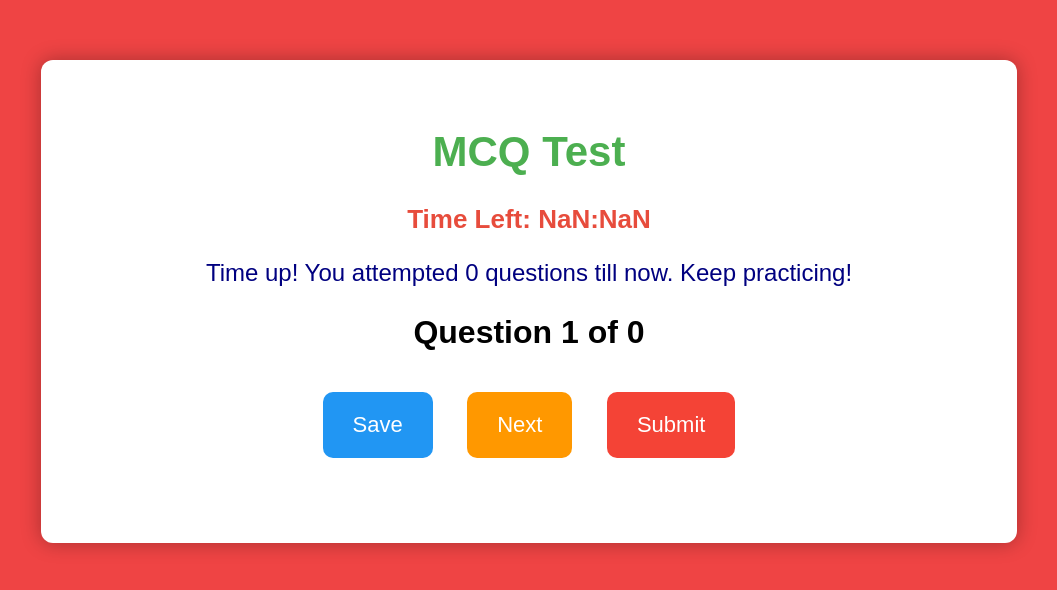
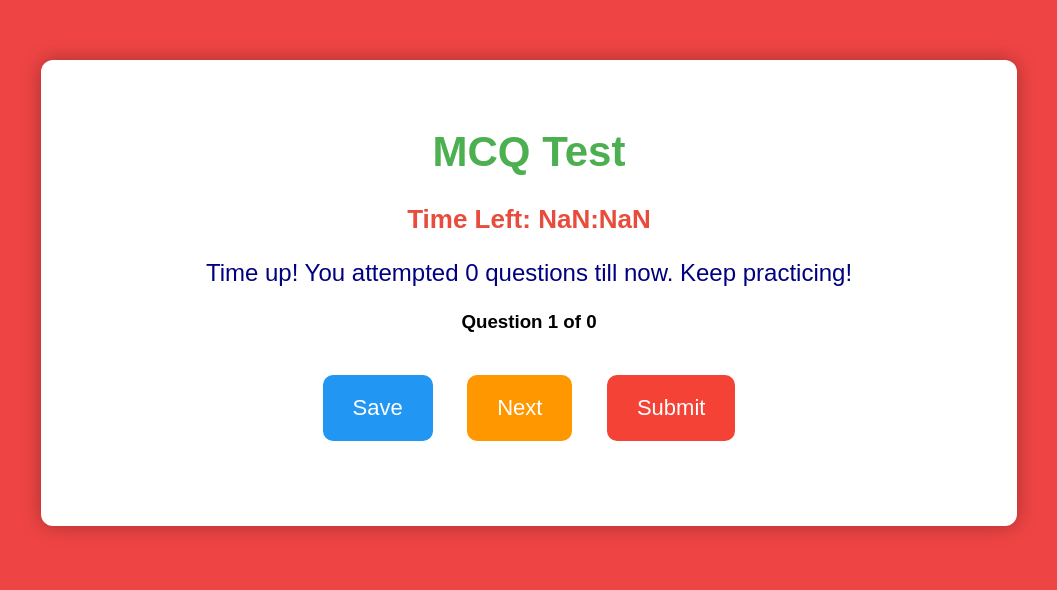
Before and after one commit to Amzt-pixel/software, a plain HTML site: page web.html in a window 1280 px wide. Both pictures are taken after a click on the button "Start Test". Shown: the whole page, without its empty margins (111-1168 px from the left). Drawn offline with Linux system fonts and the light colour scheme.

Commit message:
Update web.html

```diff
--- a/web.html
+++ b/web.html
@@ -39,7 +39,7 @@
             <div id="timer">Time Left: <span id="timeLeft"></span></div>
             <p id="timeUpMessage"></p>
 
-            <h2 id="questionNumber"></h2>
+            <h3 id="questionNumber"></h3>
             <h2 id="question"></h2>
             <div id="options"></div>
 
```
